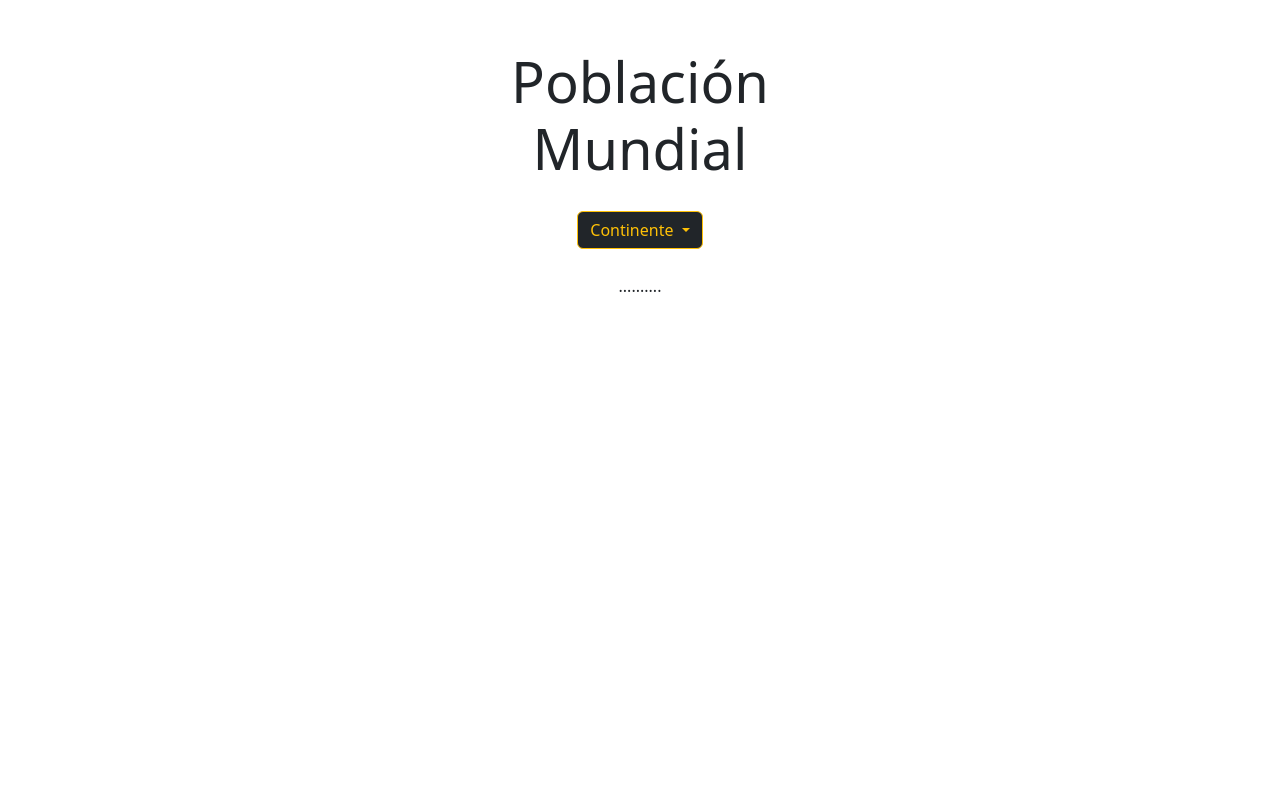
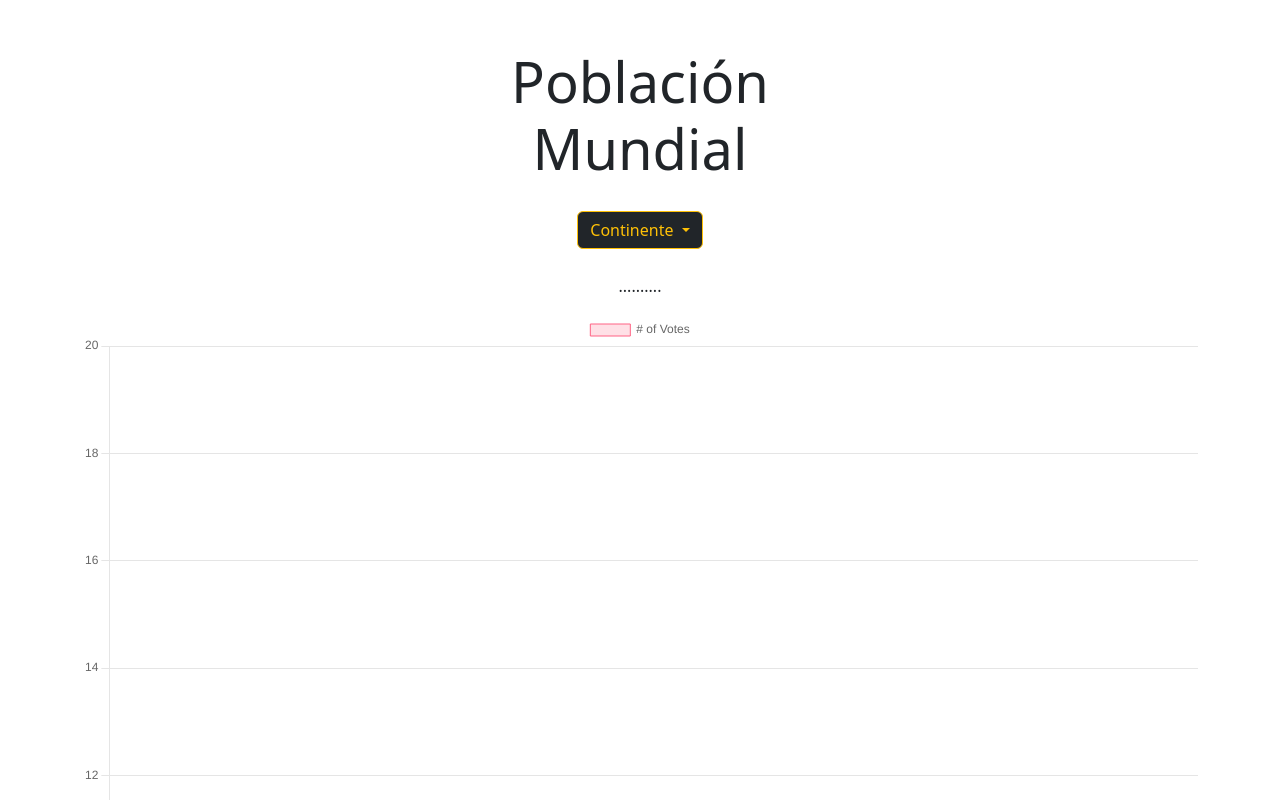
Before and after one commit to JonaDeEmeA/dashboard.proy3, a plain HTML site: page dash.html in a window 1280 px wide. Shown: the top 800 px of the page. Drawn offline with nearby package versions, Linux system fonts and the light colour scheme; no server answers.

Commit message:
Se asigna grafico a cada click en el dropdown

```diff
--- a/dash.html
+++ b/dash.html
@@ -40,8 +40,15 @@
     </div>
 
 
+    <div class="container">
+      <canvas id="poblacionChrt" width="400" height="400"></canvas>
+    </div>
+
+
     <!-- JavaScript Bundle with Popper -->
     <script src="https://cdn.jsdelivr.net/npm/bootstrap@5.2.2/dist/js/bootstrap.bundle.min.js" integrity="sha384-OERcA2EqjJCMA+/3y+gxIOqMEjwtxJY7qPCqsdltbNJuaOe923+mo//f6V8Qbsw3" crossorigin="anonymous"></script>
+
+    <script src="https://cdnjs.cloudflare.com/ajax/libs/Chart.js/3.9.1/chart.min.js" ></script>
     <script src="./index.js"></script>
-</body>
+  </body>
 </html>
--- a/index.js
+++ b/index.js
@@ -10,26 +10,28 @@ const $divCuerpo = document.querySelector("#divCuerpo");
 const $lstContinente = document.querySelector("#lstContinente");
 const $btn = document.querySelector("#btnBuscar");
 
+const arrContinente = ["America", "Asia", "Africa", "Europa", "Oceania"];
+const arrRegionEuropa = ["Southeast Europe","Eastern Europe","Northern Europe","Central Europe","Southern Europe","Western Europe"];
+const arrRegionAsia = ["Western Asia","Southern Asia","Central Asia","Eastern Asia","South-Eastern Asia"];
+const arrRegionAfrica = ["Middle Africa","Western Africa","Eastern Africa","Northern Africa", "Southern Africa"];
+const arrRegionAmerica = ["South America","Central America","North America","Caribbean"]
+const arrRegionOceania = ["Polynesia","Melanesia","Australia and New Zealand","Micronesia"]
+
 //----Se recorre los elementos <li> y se les agrega evento "Click"
 //----el cual renderiza el texto del continente clickeado
-$lstContinente.childNodes.forEach((e)=>{
-    e.addEventListener("click", (e)=>{
-        $divCuerpo.innerHTML = `<h1>${e.target.innerText}</h1>`
-    });
-});
-
 
 
 function getInfo(continente){
 
 
 //-----Se resuelve la promesa devolviendo el Json de todos los paises
+  return Promise.resolve(
     fetch(url)
         .then(res=>{
-            let elJs = res.json()
+            return res.json()
+        })
+    )
 
-            return elJs;
-        })
 
 //-----Se resuelve la promesa creando nueva lista de Obj filtrando por
 //-----el valor en la  key "subregion", que se pasa por parametro en la Funcion getInfo.
@@ -48,12 +50,14 @@ function getInfo(continente){
 
 //-----Se imprime en consola el nombre de la subregion
             console.log(data[0].subregion);
+
              //console.log(data);
 //-----Se crea una nueva lista con los datos de poblacion de cada pais en la subregion indicada
 //-----por parametro en la Funcion getInfo
              let arrPoblacion = data.map(e => {
                 return e.population;
              });
+             console.log(arrPoblacion);
 //-----Se guarda el total de la suma de todos los datos de poblacion en "arrPoblacion"
              let totalP = arrPoblacion.reduce((a, b)=>{
                 return a + b;
@@ -69,36 +73,176 @@ function getInfo(continente){
     };
 
 
-    getInfo("Southern Europe");
-    getInfo("Eastern Europe");
-    getInfo("Northern Europe");
-    getInfo("Western Europe");
-
-    getInfo("Eastern Asia");
-    getInfo("Southern Asia");
-    getInfo("Central Asia");
-    getInfo("Western Asia");
-    getInfo("South-Eastern Asia");
 
 
-    getInfo("South America");
-    getInfo("North America");
-    getInfo("Central America");
 
-    getInfo("Caribbean");
-    getInfo("Australia and New Zealand");
-    getInfo("Melanesia");
+    /*let elArr = []
+    let testTTT = getInfo().then(res=>{
 
-    getInfo("Eastern Africa");
-    getInfo("Western Africa");
-    getInfo("Northern Africa");
-    getInfo("Southern Africa");
+        const result = fetch(url)
+
+        const subregionAll = res.map(e=> e.subregion);
+
+        const subregionFiltrado = new Set(subregionAll);
+        return Array.from(subregionFiltrado);
+
+    }).then(e => {
+
+         for (let index = 0; index < e.length; index++) {
+            elArr.push(e[index])
+
+         }
+    })
+
+    testTTT.then(()=>{
+        console.log(elArr[0]);
+    })
 
 
-/*--- Ejercicio
+   console.log(typeof(testTTT));
+    console.log(elArr);*/
+
+
+
+
+    // getInfo("Eastern Europe");
+    // getInfo("Northern Europe");
+    // getInfo("Western Europe");
+
+    // getInfo("Eastern Asia");
+    // getInfo("Southern Asia");
+    // getInfo("Central Asia");
+    // getInfo("Western Asia");
+    // getInfo("South-Eastern Asia");
+
+
+    // getInfo("South America");
+    // getInfo("North America");
+    // getInfo("Central America");
+
+    // getInfo("Caribbean");
+    // getInfo("Australia and New Zealand");
+    // getInfo("Melanesia");
+
+    // getInfo("Eastern Africa");
+    // getInfo("Western Africa");
+    // getInfo("Northern Africa");
+    // getInfo("Southern Africa");
+
+
+const ctx = document.querySelector("#poblacionChrt");
+
+/*
+let myChart = function (label, data) {
+
+     new Chart(ctx, {
+        type: 'bar',
+        data: {
+            labels: label,
+            datasets: [{
+                label: '# of Votes',
+                data: [12, 19, 3, 5, 2, 3],
+                backgroundColor: [
+                    'rgba(255, 99, 132, 0.2)',
+                    'rgba(54, 162, 235, 0.2)',
+                    'rgba(255, 206, 86, 0.2)',
+                    'rgba(75, 192, 192, 0.2)',
+                    'rgba(153, 102, 255, 0.2)',
+                    'rgba(255, 159, 64, 0.2)'
+                ],
+                borderColor: [
+                    'rgba(255, 99, 132, 1)',
+                    'rgba(54, 162, 235, 1)',
+                    'rgba(255, 206, 86, 1)',
+                    'rgba(75, 192, 192, 1)',
+                    'rgba(153, 102, 255, 1)',
+                    'rgba(255, 159, 64, 1)'
+                ],
+                borderWidth: 1
+            }]
+        },
+        options: {
+            scales: {
+                y: {
+                    beginAtZero: true
+                }
+            }
+        }
+    });
+
+
+
+}*/
+
+
+let myChart = new Chart(ctx, {
+        type: 'bar',
+        data: {
+            labels: [],
+            datasets: [{
+                label: '# of Votes',
+                data: [12, 19, 3, 5, 2, 3],
+                backgroundColor: [
+                    'rgba(255, 99, 132, 0.2)',
+                    'rgba(54, 162, 235, 0.2)',
+                    'rgba(255, 206, 86, 0.2)',
+                    'rgba(75, 192, 192, 0.2)',
+                    'rgba(153, 102, 255, 0.2)',
+                    'rgba(255, 159, 64, 0.2)'
+                ],
+                borderColor: [
+                    'rgba(255, 99, 132, 1)',
+                    'rgba(54, 162, 235, 1)',
+                    'rgba(255, 206, 86, 1)',
+                    'rgba(75, 192, 192, 1)',
+                    'rgba(153, 102, 255, 1)',
+                    'rgba(255, 159, 64, 1)'
+                ],
+                borderWidth: 1
+            }]
+        },
+        options: {
+            scales: {
+                y: {
+                    beginAtZero: true
+                }
+            }
+        }
+    });
+
+
+
+    $lstContinente.childNodes.forEach((e)=>{
+        e.addEventListener("click", (e)=>{
+            $divCuerpo.innerHTML = `<h1>${e.target.innerText}</h1>`
+
+            if (e.target.innerText== arrContinente[0]) {
+                getInfo("Southern Europe");
+                myChart.data.labels= arrRegionAmerica;
+                console.log(myChart.data.labels);
+
+
+            }else if (e.target.innerText== arrContinente[1]) {
+                myChart.data.labels= arrRegionAsia;
+            }else if (e.target.innerText== arrContinente[2]) {
+                myChart.data.labels= arrRegionAfrica;
+            }else if (e.target.innerText== arrContinente[3]) {
+                myChart.data.labels= arrRegionEuropa;
+            }else if (e.target.innerText== arrContinente[4]) {
+                myChart.data.labels= arrRegionOceania;
+            }
+
+            myChart.update();
+        });
+    });
+
+
+
+/*
+//--- Ejercicio
     const arrObj =[
     {
-        nom : "jona",
+        nom : "Jona",
         edad: 37
     },
 
@@ -110,11 +254,31 @@ function getInfo(continente){
     {
         nom : "Lucy",
         edad : 11
+    },
+
+    {
+        nom : "Jona",
+        edad : 78
+    },
+    {
+        nom : "Eve",
+        edad : 22
     }
 ];
 
-let nuevo = arrObj.filter(e => {
-   return e.nom != "jona";
-});*/
+
+let resultado = arrObj.map(e=> e.nom)
+
+//console.log(resultado);
+
+const final = new Set(resultado);
+console.log(final);
+//let result =[final];
+//console.log(result[0]);
+console.log(Array.from(final));*/
+
+
+
+
 
 })();
```
